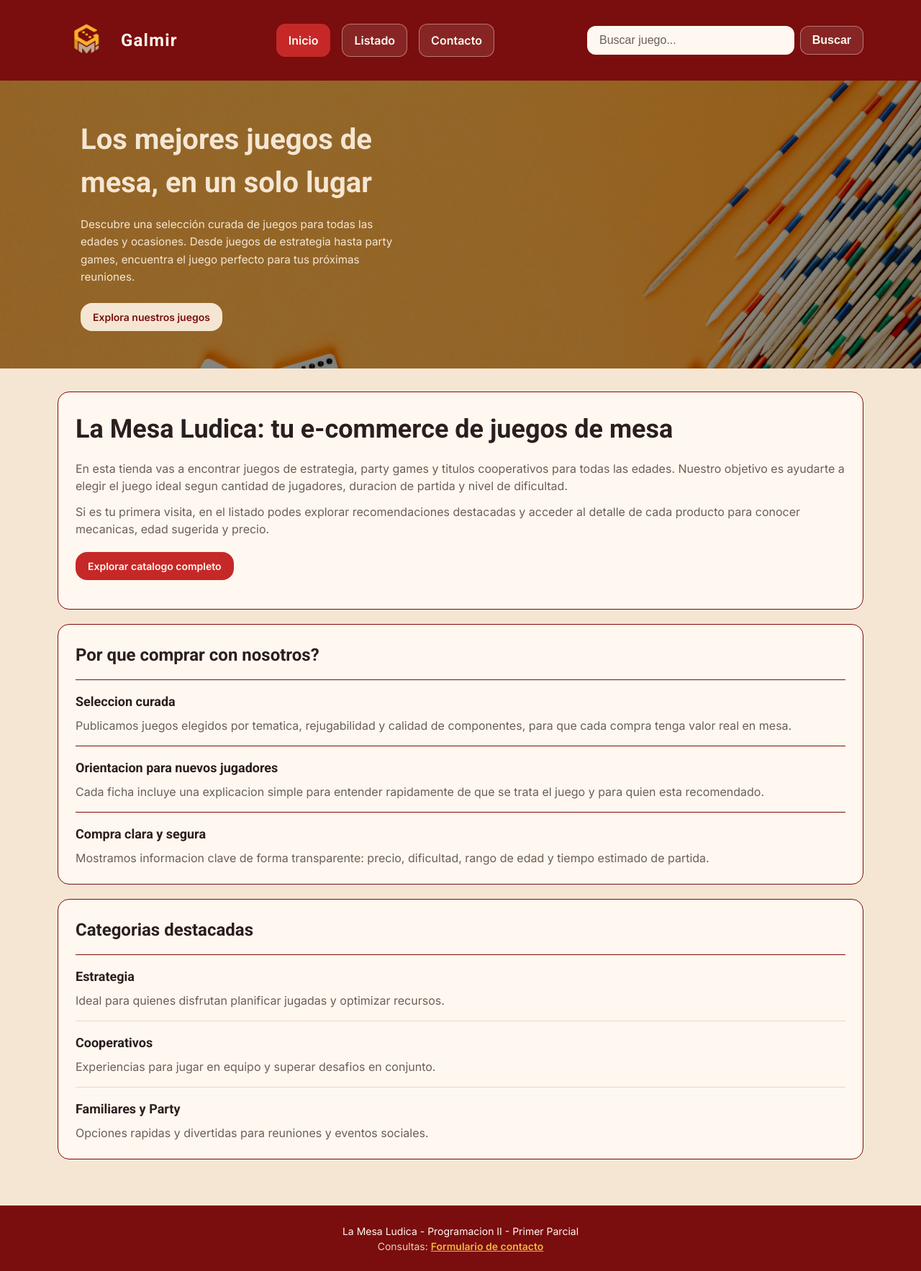
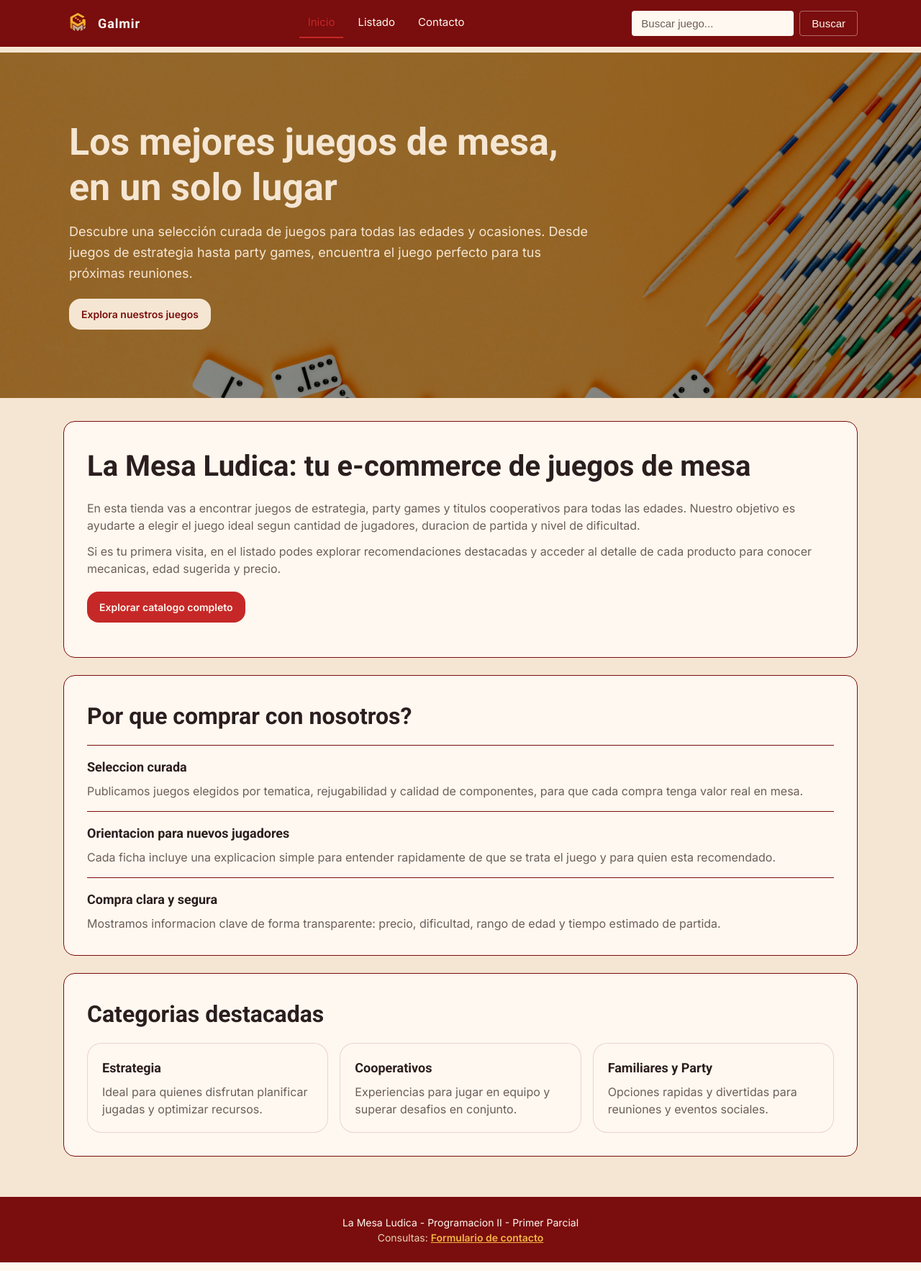
Before and after one commit to Galleee2002/PHP-E-Commerce, a PHP site: page / in a window 1280 px wide. Shown: the whole page at 72% size. Run offline with PHP 8.4, Linux system fonts and the light colour scheme.

Commit message:
-Se mejora el responsive -Se aumenta el size del H1

```diff
--- a/css/base.css
+++ b/css/base.css
@@ -13,14 +13,13 @@
     --color-warm-white-40: rgba(255, 248, 240, 0.4);
     --color-warm-white-10: rgba(255, 248, 240, 0.1);
     --color-primary-dark-15: rgba(122, 13, 13, 0.15);
-    --radius-sm: 0.5rem;
-    --radius-md: 0.75rem;
-    --radius-lg: 1rem;
-    --radius-xl: 1.25rem;
-    --radius-2xl: 1rem;
-    --max-content: 72rem;
-    --space-header-y: 1.25rem;
-    --breakpoint-md: 48rem;
+    --radius-sm: 8px;
+    --radius-md: 12px;
+    --radius-lg: 16px;
+    --radius-xl: 20px;
+    --radius-2xl: 16px;
+    --max-content: 1152px;
+    --space-header-y: 20px;
 }
 
 *,
@@ -37,6 +36,7 @@ html {
 body.page {
     margin: 0;
     min-height: 100vh;
+    overflow-x: hidden;
     background-color: var(--color-beige-light);
     color: var(--color-soft-black);
     font-family: var(--font-body);
@@ -77,91 +77,126 @@ h6,
     margin: 0 auto;
     max-width: var(--max-content);
     display: flex;
-    flex-direction: row;
-    align-items: center;
-    justify-content: space-between;
-    gap: 1rem;
-    padding: var(--space-header-y) 1rem;
+    flex-direction: column;
+    align-items: stretch;
+    justify-content: flex-start;
+    gap: 0.5rem;
+    padding: 0.75rem;
+    width: 100%;
+}
+
+@media (min-width: 640px) {
+    .site-nav {
+        flex-direction: row;
+        align-items: center;
+        justify-content: space-between;
+        gap: 1rem;
+        padding: 0.75rem 1rem;
+    }
 }
 
 .brand {
     display: inline-flex;
     align-items: center;
-    gap: 1rem;
+    justify-content: center;
+    gap: 0.5rem;
     align-self: flex-start;
-    padding: 0.25rem 0.5rem;
+    padding: 0;
     color: inherit;
     text-decoration: none;
+    flex-shrink: 0;
 }
 
 .brand__logo {
-    height: 4rem;
-    width: 4rem;
+    height: 2.5rem;
+    width: 2.5rem;
     max-width: 100%;
     object-fit: cover;
 }
 
 .brand__name {
-    font-size: 1.5rem;
+    font-size: 1.125rem;
     letter-spacing: 0.05em;
 }
 
 .nav-list {
     display: flex;
+    flex-direction: column;
     flex-wrap: wrap;
-    align-items: center;
+    align-items: stretch;
     justify-content: center;
-    gap: 1rem;
+    gap: 0.25rem 0.75rem;
     list-style: none;
     margin: 0;
     padding: 0;
 }
 
+@media (min-width: 640px) {
+    .nav-list {
+        flex-direction: row;
+        gap: 0.25rem;
+    }
+}
+
 .nav-link {
     display: inline-flex;
-    border-radius: var(--radius-md);
-    border: 1px solid var(--color-warm-white-40);
-    background-color: var(--color-warm-white-10);
-    padding: 0.625rem 1rem;
-    font-size: 1rem;
-    font-weight: 600;
+    justify-content: center;
+    align-items: center;
+    border-radius: 0;
+    border: none;
+    background-color: transparent;
+    padding: 0.5rem 0.75rem;
+    font-size: 0.9375rem;
+    font-weight: 500;
     color: var(--color-warm-white);
     text-decoration: none;
+    transition: color 0.2s ease, border-bottom-color 0.2s ease;
+    border-bottom: 2px solid transparent;
 }
 
 .nav-link:hover {
-    background-color: var(--color-yellow-soft);
-    color: var(--color-soft-black);
+    color: var(--color-yellow-soft);
+    border-bottom-color: var(--color-yellow-soft);
 }
 
 .nav-link--current {
-    border-color: var(--color-accent);
-    background-color: var(--color-accent);
-    color: var(--color-warm-white);
+    border-bottom-color: var(--color-accent);
+    color: var(--color-accent);
 }
 
 .nav-link--current:hover {
-    background-color: var(--color-accent);
-    color: var(--color-warm-white);
+    color: var(--color-yellow-soft);
+    border-bottom-color: var(--color-yellow-soft);
 }
 
 .search-form {
     display: flex;
+    flex-direction: column;
     width: 100%;
-    max-width: 24rem;
-    align-items: center;
+    max-width: none;
+    align-items: stretch;
     gap: 0.5rem;
-    align-self: auto;
+    align-self: stretch;
+}
+
+@media (min-width: 640px) {
+    .search-form {
+        flex-direction: row;
+        gap: 0.5rem;
+        align-items: center;
+        width: auto;
+        min-width: 250px;
+    }
 }
 
 .search-form__input {
     flex: 1;
     min-width: 0;
-    border-radius: var(--radius-md);
+    border-radius: 4px;
     border: 1px solid var(--color-warm-white-40);
     background-color: var(--color-warm-white);
-    padding: 0.625rem 1rem;
-    font-size: 1rem;
+    padding: 0.5rem 0.75rem;
+    font-size: 0.9375rem;
     color: var(--color-soft-black);
 }
 
@@ -175,46 +210,54 @@ h6,
 }
 
 .search-form__submit {
-    border-radius: var(--radius-md);
+    border-radius: 4px;
     border: 1px solid var(--color-warm-white-40);
-    background-color: var(--color-warm-white-10);
-    padding: 0.625rem 1rem;
-    font-size: 1rem;
-    font-weight: 600;
+    background-color: transparent;
+    padding: 0.5rem 1rem;
+    font-size: 0.9375rem;
+    font-weight: 500;
     color: var(--color-warm-white);
     cursor: pointer;
+    transition: all 0.2s ease;
 }
 
 .search-form__submit:hover {
     background-color: var(--color-yellow-soft);
     color: var(--color-soft-black);
+    border-color: var(--color-yellow-soft);
 }
 
 .site-main {
     margin: 0 auto;
     width: 100%;
     max-width: var(--max-content);
-    padding: 2rem 1rem;
+    padding: 1rem;
+}
+
+@media (min-width: 768px) {
+    .site-main {
+        padding: 1.5rem;
+    }
 }
 
 .site-footer {
-    margin-top: 2rem;
+    margin-top: 32px;
     border-top: 1px solid var(--color-primary-dark);
     background-color: var(--color-primary-dark);
-    padding: 1.5rem 1rem;
+    padding: 24px 16px;
     text-align: center;
     color: var(--color-warm-white);
 }
 
 .site-footer p {
     margin: 0;
-    font-size: 0.875rem;
+    font-size: 14px;
     font-weight: 500;
 }
 
 .site-footer__secondary {
-    margin-top: 0.5rem;
-    font-size: 0.875rem;
+    margin-top: 8px;
+    font-size: 14px;
     color: var(--color-beige-medium);
 }
 
@@ -224,79 +267,36 @@ h6,
     text-decoration: underline;
 }
 
-@media (max-width: 47.9375rem) {
-    .site-nav {
-        flex-direction: column;
-        align-items: stretch;
-        gap: 0.75rem;
-        padding: 1rem;
+@media (min-width: 768px) {
+    .site-main {
+        padding: 1.5rem;
     }
 
-    .brand {
-        align-self: center;
-        padding: 0.25rem 0.5rem;
+    .site-footer {
+        padding: 1.5rem;
     }
+}
 
-    .brand__logo {
-        height: 3.25rem;
-        width: 3.25rem;
+@media (min-width: 1024px) {
+    .site-nav {
+        padding: 0.75rem 1.5rem;
     }
 
     .nav-list {
-        width: 100%;
-        justify-content: center;
-        gap: 0.75rem;
-        padding: 0.25rem 0;
-    }
-
-    .search-form {
-        align-self: stretch;
-        width: 100%;
-        max-width: 100%;
+        gap: 0.5rem;
     }
 
     .site-main {
-        padding: 1.5rem 1rem;
+        padding: 1.5rem;
     }
 }
 
-@media (max-width: 39.9375rem) {
-    .nav-list {
-        display: flex;
-        flex-direction: column;
-        gap: 0.5rem;
-        align-items: stretch;
+@media (min-width: 1440px) {
+    .site-nav {
+        padding: 0.75rem 2rem;
     }
 
-    .nav-link {
-        display: block;
-        width: 100%;
-        text-align: center;
-        padding: 0.75rem 1rem;
-        font-size: 0.975rem;
-    }
-
-    .search-form__input {
-        padding: 0.625rem 0.75rem;
-        font-size: 0.95rem;
-    }
-
-    .search-form__submit {
-        padding: 0.5rem 0.75rem;
+    .site-main {
+        padding: 2rem;
     }
 }
-
-@media (max-width: 30rem) {
-    .brand__logo {
-        height: 2.9rem;
-        width: 2.9rem;
-    }
-
-    .brand__name {
-        font-size: 1.125rem;
-    }
-
-    .site-nav {
-        padding: 0.75rem;
-    }
-}
--- a/css/contacto.css
+++ b/css/contacto.css
@@ -2,33 +2,33 @@
     border-radius: var(--radius-2xl);
     border: 1px solid var(--color-primary-dark);
     background-color: var(--color-warm-white);
-    padding: 1.5rem;
+    padding: 16px;
 }
 
 .page-title {
     margin: 0;
-    font-size: 2.25rem;
+    font-size: 28px;
     font-weight: 700;
     color: var(--color-soft-black);
 }
 
 .lead {
     margin: 0;
-    margin-top: 1rem;
-    font-size: 1rem;
+    margin-top: 16px;
+    font-size: 16px;
     color: var(--color-text-soft);
 }
 
 .lead + .lead {
-    margin-top: 0.75rem;
+    margin-top: 12px;
 }
 
 .btn {
     display: inline-flex;
     align-items: center;
     border-radius: var(--radius-lg);
-    padding: 0.5rem 1rem;
-    font-size: 0.875rem;
+    padding: 10px 16px;
+    font-size: 14px;
     font-weight: 600;
     text-decoration: none;
     cursor: pointer;
@@ -47,14 +47,14 @@
 }
 
 .contact-form {
-    margin-top: 1.25rem;
+    margin-top: 20px;
     display: flex;
     flex-direction: column;
-    gap: 1rem;
+    gap: 16px;
     border-radius: var(--radius-xl);
     border: 1px solid var(--color-primary-dark);
     background-color: var(--color-beige-light);
-    padding: 1.5rem;
+    padding: 16px;
 }
 
 .contact-form p {
@@ -63,8 +63,8 @@
 
 .contact-form label {
     display: block;
-    margin-bottom: 0.25rem;
-    font-size: 0.875rem;
+    margin-bottom: 4px;
+    font-size: 14px;
     font-weight: 600;
     color: var(--color-soft-black);
 }
@@ -76,15 +76,15 @@
     border-radius: var(--radius-md);
     border: 1px solid var(--color-primary-dark);
     background-color: var(--color-warm-white);
-    padding: 0.5rem 0.75rem;
-    font-size: 1rem;
+    padding: 10px 12px;
+    font-size: 16px;
     color: var(--color-soft-black);
     font-family: inherit;
 }
 
 .contact-form textarea {
     resize: vertical;
-    min-height: 6rem;
+    min-height: 96px;
 }
 
 .contact-form input:focus,
@@ -93,12 +93,35 @@
     border-color: var(--color-accent);
 }
 
-@media (max-width: 47.9375rem) {
+@media (min-width: 768px) {
     .page-title {
-        font-size: 1.875rem;
+        font-size: 36px;
     }
 
     .contact-form {
-        padding: 1rem;
+        display: grid;
+        grid-template-columns: repeat(2, minmax(0, 1fr));
+        gap: 20px;
+        padding: 24px;
+    }
+
+    .contact-form p {
+        grid-column: 1 / -1;
+    }
+
+    .contact-form p:nth-of-type(1),
+    .contact-form p:nth-of-type(2) {
+        grid-column: span 1;
     }
 }
+
+@media (min-width: 1024px) {
+    .panel {
+        padding: 32px;
+    }
+
+    .contact-form {
+        gap: 24px;
+        padding: 32px;
+    }
+}
--- a/css/detalle.css
+++ b/css/detalle.css
@@ -2,35 +2,35 @@
     border-radius: var(--radius-2xl);
     border: 1px solid var(--color-primary-dark);
     background-color: var(--color-warm-white);
-    padding: 1.5rem;
+    padding: 16px;
 }
 
 .page-title {
     margin: 0;
-    font-size: 2.25rem;
+    font-size: 28px;
     font-weight: 700;
     color: var(--color-soft-black);
 }
 
 .alert {
-    margin-top: 1rem;
+    margin-top: 16px;
     border-radius: var(--radius-xl);
     border: 1px solid var(--color-primary-dark);
     background-color: var(--color-beige-light);
-    padding: 0.75rem 1rem;
+    padding: 12px 16px;
     color: var(--color-text-soft);
 }
 
 .stack-top-lg {
-    margin-top: 1.5rem;
+    margin-top: 24px;
 }
 
 .btn {
     display: inline-flex;
     align-items: center;
     border-radius: var(--radius-lg);
-    padding: 0.5rem 1rem;
-    font-size: 0.875rem;
+    padding: 10px 16px;
+    font-size: 14px;
     font-weight: 600;
     text-decoration: none;
     cursor: pointer;
@@ -49,11 +49,11 @@
 }
 
 .detail-article {
-    margin-top: 1.25rem;
+    margin-top: 20px;
     border-radius: var(--radius-xl);
     border: 1px solid var(--color-primary-dark);
     background-color: var(--color-beige-light);
-    padding: 1.5rem;
+    padding: 16px;
 }
 
 .detail-article__img {
@@ -66,25 +66,25 @@
 
 .detail-article__title {
     margin: 0;
-    margin-top: 1rem;
-    font-size: 1.5rem;
+    margin-top: 16px;
+    font-size: 24px;
     font-weight: 600;
     color: var(--color-soft-black);
 }
 
 .detail-article__meta {
     margin: 0;
-    margin-top: 0.75rem;
+    margin-top: 12px;
     color: var(--color-text-soft);
 }
 
 .detail-article__meta--tight {
-    margin-top: 0.25rem;
+    margin-top: 4px;
 }
 
 .detail-article__text {
     margin: 0;
-    margin-top: 0.75rem;
+    margin-top: 12px;
     color: var(--color-text-soft);
 }
 
@@ -93,12 +93,52 @@
     color: var(--color-soft-black);
 }
 
-@media (max-width: 47.9375rem) {
+@media (min-width: 768px) {
     .page-title {
-        font-size: 1.875rem;
+        font-size: 36px;
     }
 
     .detail-article {
-        padding: 1rem;
+        display: grid;
+        grid-template-columns: 320px minmax(0, 1fr);
+        gap: 24px 32px;
+        align-items: start;
+        padding: 24px;
+    }
+
+    .detail-article__img {
+        grid-row: 1 / span 6;
+        align-self: start;
+    }
+
+    .detail-article__title {
+        margin-top: 0;
+        font-size: 28px;
     }
 }
+
+@media (min-width: 1024px) {
+    .panel {
+        padding: 32px;
+    }
+
+    .detail-article {
+        grid-template-columns: 360px minmax(0, 1fr);
+        gap: 32px 40px;
+        padding: 32px;
+    }
+
+    .page-title {
+        font-size: 40px;
+    }
+
+    .detail-article__title {
+        font-size: 32px;
+    }
+}
+
+@media (min-width: 1440px) {
+    .detail-article {
+        grid-template-columns: 420px minmax(0, 1fr);
+    }
+}
--- a/css/home.css
+++ b/css/home.css
@@ -1,19 +1,43 @@
 .hero {
     position: relative;
-    height: 50vh;
+    min-height: 320px;
     background-size: cover;
     background-position: center;
     background-repeat: no-repeat;
-    margin-bottom: 2rem;
-    margin-top: -2rem;
+    margin-bottom: 1.5rem;
+    margin-top: -1rem;
+    margin-left: calc(50% - 50vw);
+    margin-right: calc(50% - 50vw);
     display: flex;
     align-items: center;
     justify-content: flex-start;
     border-radius: 0;
     overflow: hidden;
     width: 100vw;
-    margin-left: calc(-50vw + 50%);
-    padding-left: 2rem;
+    padding-left: 1rem;
+    padding-right: 1rem;
+}
+
+@media (min-width: 640px) {
+    .hero {
+        min-height: 380px;
+        margin-left: calc(50% - 50vw);
+        margin-right: calc(50% - 50vw);
+        width: 100vw;
+        padding-left: 1.5rem;
+        padding-right: 1.5rem;
+    }
+}
+
+@media (min-width: 768px) {
+    .hero {
+        min-height: 420px;
+        padding-left: 2rem;
+        padding-right: 2rem;
+        margin-left: calc(50% - 50vw);
+        margin-right: calc(50% - 50vw);
+        width: 100vw;
+    }
 }
 
 .hero__overlay {
@@ -30,24 +54,44 @@
     z-index: 1;
     text-align: left;
     color: var(--color-beige-light);
-    max-width: 600px;
-    padding: 5rem;
+    max-width: 100%;
+    width: 100%;
+    padding: 1.5rem 0;
+}
+
+@media (min-width: 768px) {
+    .hero__content {
+        max-width: 70%;
+    }
 }
 
 .hero__title {
     margin: 0;
-    font-size: 2.5rem;
+    font-size: 2rem;
     font-weight: 700;
     color: var(--color-beige-light);
     margin-bottom: 1rem;
+    line-height: 1.2;
+}
+
+@media (min-width: 640px) {
+    .hero__title {
+        font-size: 2.5rem;
+    }
+}
+
+@media (min-width: 768px) {
+    .hero__title {
+        font-size: 3rem;
+    }
 }
 
 .hero__description {
     margin: 0;
-    font-size: 0.95rem;
+    font-size: 15px;
     color: var(--color-beige-light);
     line-height: 1.6;
-    margin-bottom: 1.5rem;
+    margin-bottom: 20px;
 }
 
 .btn--light {
@@ -66,7 +110,7 @@
     border-radius: var(--radius-2xl);
     border: 1px solid var(--color-primary-dark);
     background-color: var(--color-warm-white);
-    padding: 1.5rem;
+    padding: 16px;
 }
 
 .panel--beige {
@@ -75,32 +119,32 @@
 
 .page-title {
     margin: 0;
-    font-size: 2.25rem;
+    font-size: 28px;
     font-weight: 700;
     color: var(--color-soft-black);
 }
 
 .lead {
     margin: 0;
-    margin-top: 1rem;
-    font-size: 1rem;
+    margin-top: 16px;
+    font-size: 16px;
     color: var(--color-text-soft);
 }
 
 .lead + .lead {
-    margin-top: 0.75rem;
+    margin-top: 12px;
 }
 
 .stack-top {
-    margin-top: 1.25rem;
+    margin-top: 20px;
 }
 
 .btn {
     display: inline-flex;
     align-items: center;
     border-radius: var(--radius-lg);
-    padding: 0.5rem 1rem;
-    font-size: 0.875rem;
+    padding: 10px 16px;
+    font-size: 14px;
     font-weight: 600;
     text-decoration: none;
     cursor: pointer;
@@ -120,11 +164,11 @@
 
 .btn--xl {
     border-radius: var(--radius-xl);
-    padding: 0.625rem 1rem;
+    padding: 12px 16px;
 }
 
 .home-section {
-    margin-bottom: 1.25rem;
+    margin-bottom: 20px;
 }
 
 .home-section:last-of-type {
@@ -133,27 +177,27 @@
 
 .home-block-title {
     margin: 0;
-    font-size: 1.5rem;
+    font-size: 24px;
     font-weight: 600;
     color: var(--color-soft-black);
 }
 
 .home-article {
-    margin-top: 1rem;
-    padding-top: 1rem;
+    margin-top: 16px;
+    padding-top: 16px;
     border-top: 1px solid var(--color-primary-dark);
 }
 
 .home-article__title {
     margin: 0;
-    font-size: 1.125rem;
+    font-size: 18px;
     font-weight: 600;
     color: var(--color-soft-black);
 }
 
 .home-article__text {
     margin: 0;
-    margin-top: 0.5rem;
+    margin-top: 8px;
     color: var(--color-text-soft);
 }
 
@@ -161,25 +205,103 @@
     border-top-color: var(--color-primary-dark-15);
 }
 
-@media (max-width: 47.9375rem) {
+@media (min-width: 768px) {
     .hero {
-        height: 40vh;
-        padding-left: 1rem;
+        min-height: 420px;
+        margin-bottom: 32px;
+    }
+
+    .hero__content {
+        padding: 32px 40px;
     }
 
     .hero__title {
-        font-size: 2.25rem;
+        font-size: 40px;
     }
 
     .hero__description {
-        font-size: 0.95rem;
+        font-size: 16px;
+    }
+
+    .page-title {
+        font-size: 36px;
+    }
+
+    .panel {
+        padding: 24px;
+    }
+
+    .home-section {
+        margin-bottom: 24px;
+    }
+
+    .home-block-title {
+        font-size: 28px;
+    }
+
+    .home-categories {
+        display: grid;
+        gap: 16px;
+        grid-template-columns: repeat(2, minmax(0, 1fr));
+    }
+
+    .home-categories .home-block-title {
+        grid-column: 1 / -1;
+    }
+
+    .home-categories .home-article {
+        margin-top: 0;
+        padding: 20px;
+        border: 1px solid var(--color-primary-dark-15);
+        border-radius: var(--radius-xl);
+        background-color: rgba(255, 248, 240, 0.65);
+    }
+}
+
+@media (min-width: 1024px) {
+    .hero {
+        min-height: 480px;
     }
 
     .hero__content {
-        padding: 1.5rem;
+        padding: 48px 64px;
+    }
+
+    .hero__title {
+        font-size: 52px;
+    }
+
+    .hero__description {
+        font-size: 18px;
     }
 
     .page-title {
-        font-size: 1.875rem;
+        font-size: 40px;
+    }
+
+    .home-block-title {
+        font-size: 32px;
+    }
+
+    .home-categories {
+        grid-template-columns: repeat(3, minmax(0, 1fr));
     }
 }
+
+@media (min-width: 1440px) {
+    .hero {
+        min-height: 520px;
+    }
+
+    .hero__content {
+        padding: 64px 80px;
+    }
+
+    .hero__title {
+        font-size: 60px;
+    }
+
+    .hero__description {
+        font-size: 20px;
+    }
+}
--- a/css/listado.css
+++ b/css/listado.css
@@ -2,22 +2,22 @@
     border-radius: var(--radius-2xl);
     border: 1px solid var(--color-primary-dark);
     background-color: var(--color-warm-white);
-    padding: 1.5rem;
+    padding: 16px;
 }
 
 .page-title {
     margin: 0;
-    font-size: 2.25rem;
+    font-size: 28px;
     font-weight: 700;
     color: var(--color-soft-black);
 }
 
 .alert {
-    margin-top: 1rem;
+    margin-top: 16px;
     border-radius: var(--radius-xl);
     border: 1px solid var(--color-primary-dark);
     background-color: var(--color-beige-light);
-    padding: 0.75rem 1rem;
+    padding: 12px 16px;
     color: var(--color-text-soft);
 }
 
@@ -25,8 +25,8 @@
     display: inline-flex;
     align-items: center;
     border-radius: var(--radius-lg);
-    padding: 0.5rem 1rem;
-    font-size: 0.875rem;
+    padding: 10px 16px;
+    font-size: 14px;
     font-weight: 600;
     text-decoration: none;
     cursor: pointer;
@@ -105,12 +105,42 @@
     color: var(--color-soft-black);
 }
 
-@media (max-width: 47.9375rem) {
+@media (min-width: 768px) {
     .page-title {
-        font-size: 1.875rem;
+        font-size: 36px;
     }
 
     .product-grid {
-        grid-template-columns: 1fr;
+        grid-template-columns: repeat(2, minmax(0, 1fr));
+        gap: 20px;
+    }
+
+    .panel {
+        padding: 24px;
+    }
+
+    .product-card {
+        padding: 20px;
     }
 }
+
+@media (min-width: 1024px) {
+    .page-title {
+        font-size: 40px;
+    }
+
+    .product-grid {
+        grid-template-columns: repeat(3, minmax(0, 1fr));
+        gap: 24px;
+    }
+
+    .panel {
+        padding: 32px;
+    }
+}
+
+@media (min-width: 1440px) {
+    .product-grid {
+        grid-template-columns: repeat(4, minmax(0, 1fr));
+    }
+}
```
Also changed, not shown: other parts of css/listado.css (+12 -12 lines).
